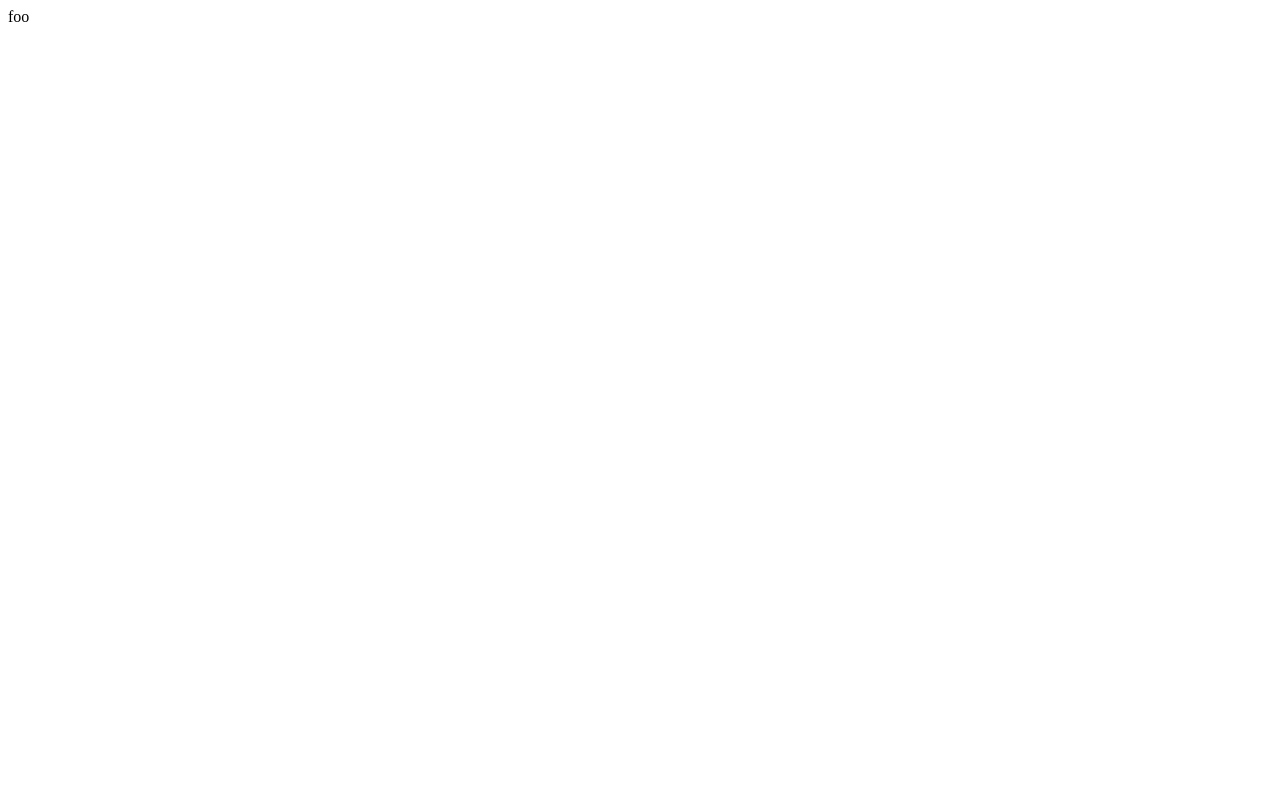
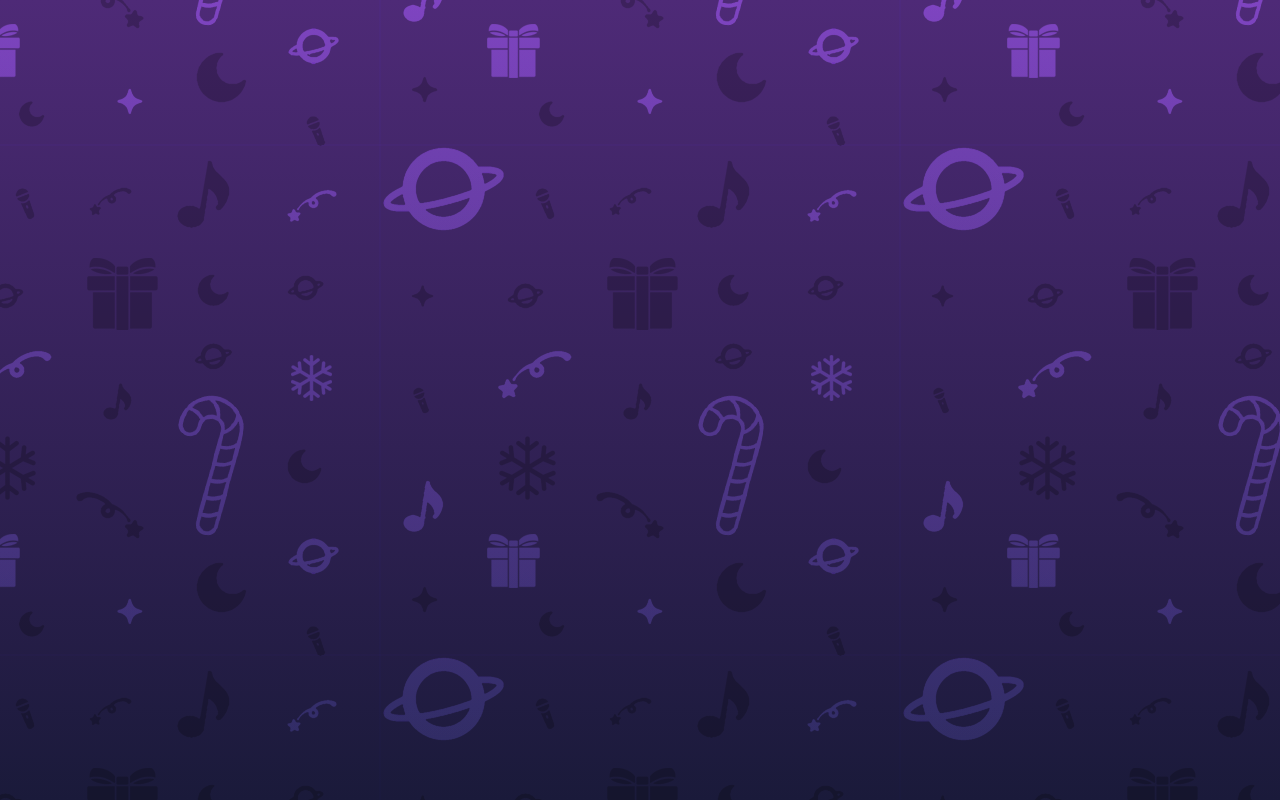
Before and after one commit to orokro/xmas-snow-globe, a Vue app: page / in a window 1280 px wide. Built offline with nearby package versions, Linux system fonts and the light colour scheme.

Commit message:
Makes background layers render nice purple & patterned texture.

```diff
--- a/src/components/BackgroundLayers.vue
+++ b/src/components/BackgroundLayers.vue
@@ -7,11 +7,60 @@
 -->
 <template>
 
-	<div>foo</div>
+	<!-- main outer-wrapper that will be full screen and hold all our BG layers -->
+	<div class="bgLayers">
+
+		<!-- base layer will be a gradient, we'll mix a pattern on later -->
+		<div class="gradientLayer"></div>
+
+		<!-- this layer will use CSS-blending mix-modes to blend a texture over the gradient -->
+		<div class="imageLayer"></div>
+
+	</div>
+
 </template>
 <script setup>
 
 </script>
 <style lang="scss" scoped>
 
+	// main outer layer, that will fill the screen
+	.bgLayers {
+
+		// fill screen space, with black bg as default
+		position: fixed;
+		inset: 0px 0px 0px 0px;
+
+		// black bg
+		background: black;
+
+		// the purple gradient
+		.gradientLayer {
+
+			// fill parent with purple gradient
+			position: absolute;
+			inset: 0px 0px 0px 0px;
+
+			// purple gradient
+			background: linear-gradient(180deg, #4E2A77 0%, #1A1A3A 100%);
+		}// .gradientLayer
+
+		// the Reli xmas themed image layer
+		.imageLayer {
+
+			// fill parent with image
+			position: absolute;
+			inset: 0px 0px 0px 0px;
+
+			// image, with repeat mode one
+			background: url('../assets/img/reli_xmas_bg_pattern.png') no-repeat center center;
+			background-repeat: repeat;
+
+			// blend mode
+			mix-blend-mode: overlay;
+
+		}// .imageLayer
+
+	}// .bgLayers
+
 </style>
```
